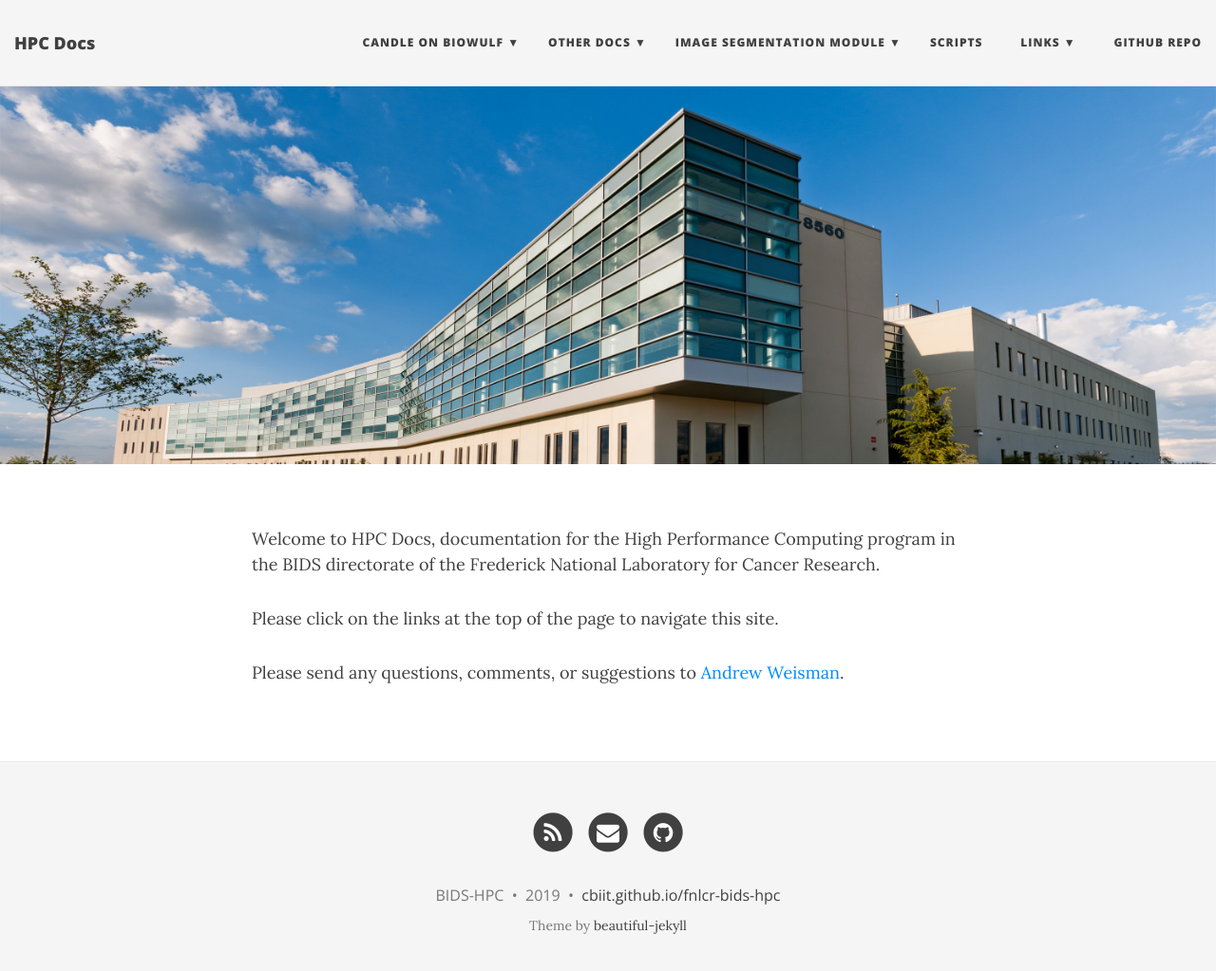
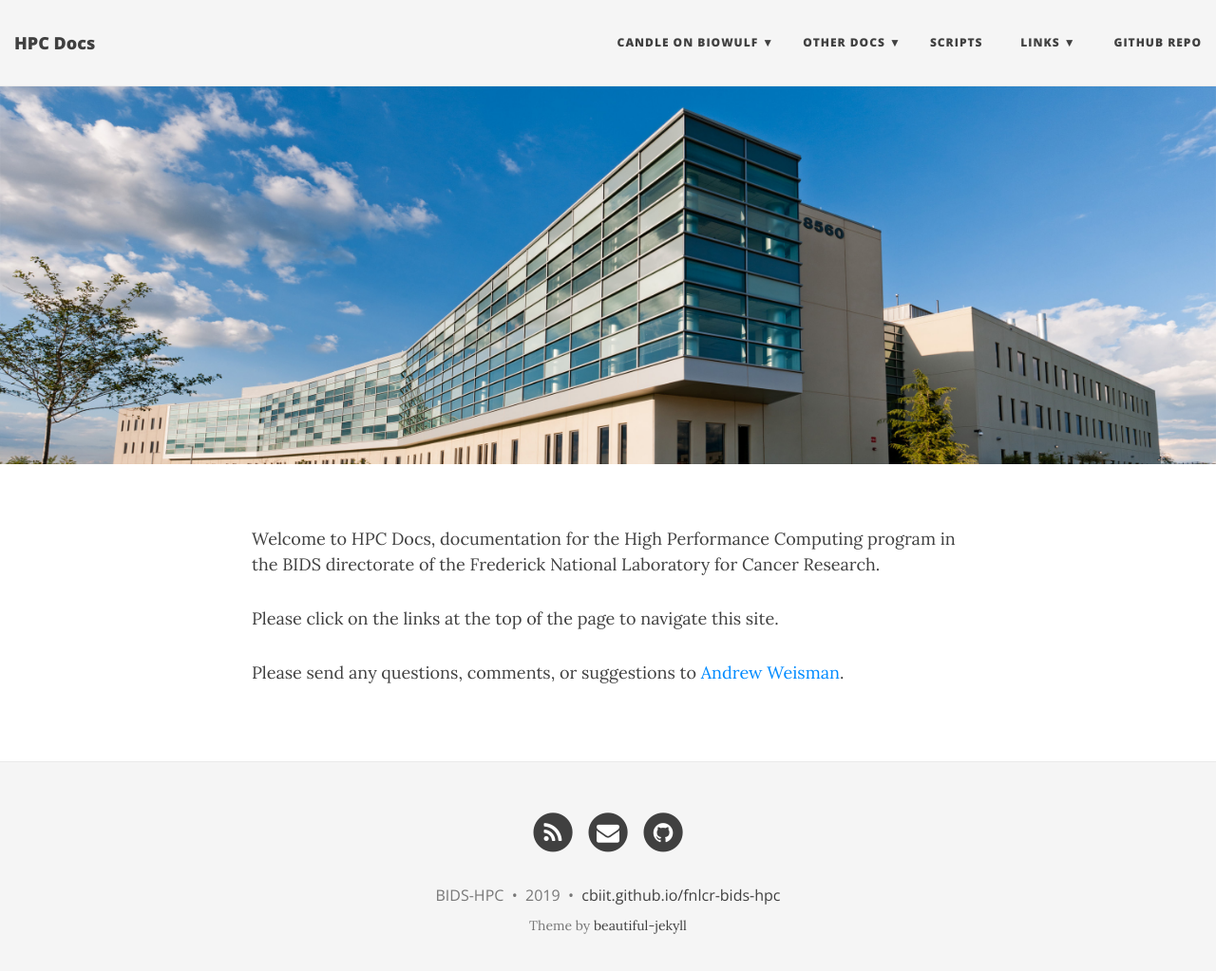
Before and after one commit to CBIIT/fnlcr-bids-hpc, a Jekyll site: the page built from index.md, in a window 1280 px wide and 1036 px high. Shown: the top 1023 px of the window at 95% size. Built offline with Jekyll 4.4.1, drawn with Linux system fonts in a browser that asks for light colours; nearby versions of some CDN libraries.

Commit message:
Removed image augmentation example from HPC Docs since it's not completely up-to-date

```diff
--- a/_config.yml
+++ b/_config.yml
@@ -41,8 +41,8 @@ navbar-links:
     - How to make your code CANDLE-compliant: "https://cbiit.github.io/fnlcr-bids-hpc/documentation/candle/how_to_make_your_code_candle_compliant"
   Other docs:
     - How to create a central Git repository: "https://cbiit.github.io/fnlcr-bids-hpc/documentation/how_to_create_a_central_git_repo"
-  Image segmentation module:
-    - How to use the image_segmentation module: "https://cbiit.github.io/fnlcr-bids-hpc/packages/image_segmentation"
+#  Image segmentation module:
+#    - How to use the image_segmentation module: "https://cbiit.github.io/fnlcr-bids-hpc/packages/image_segmentation"
   Scripts: "https://cbiit.github.io/fnlcr-bids-hpc/scripts"
   Links:
     - CANDLE templates: "https://github.com/ECP-CANDLE/Supervisor/tree/develop/templates"
```
